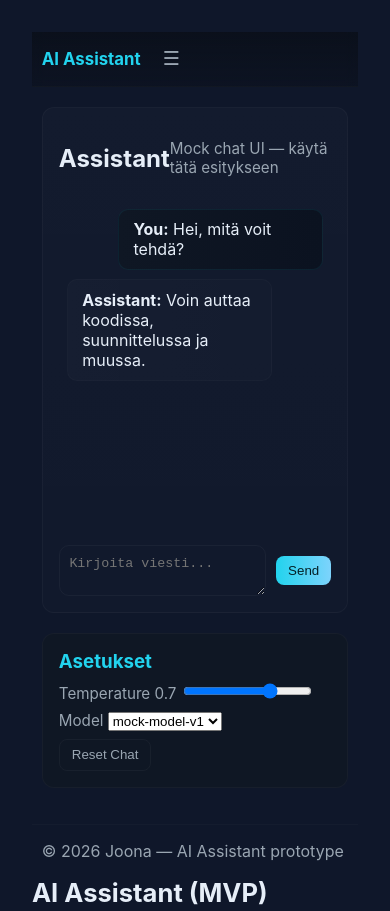
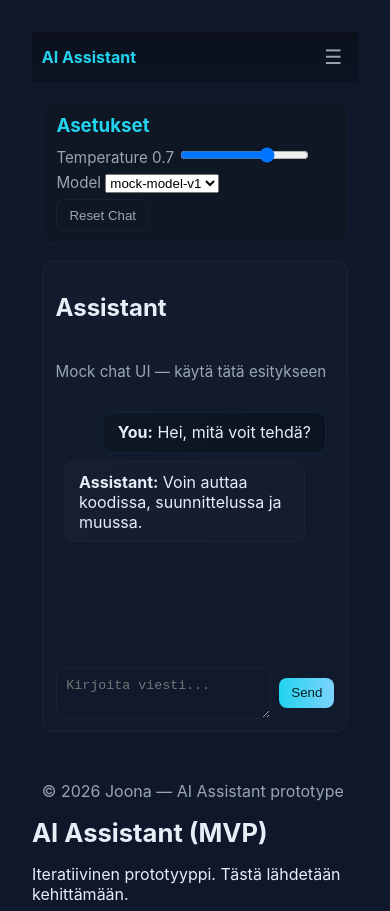
Before and after one commit to jehkis/-ai-assistant-app, a plain HTML site: page index.html in a window 390 px wide. Shown: the top 911 px of the page. Drawn offline with Linux system fonts and the light colour scheme.

Commit message:
Make styles mobile-first; update responsive behavior

```diff
--- a/styles.css
+++ b/styles.css
@@ -2,52 +2,57 @@
   --bg:#0b1220; --card:#0f1724; --muted:#9aa6b2; --accent:#22d3ee; --glass:rgba(255,255,255,0.04);
 }
 *{box-sizing:border-box}
+/* Mobile-first base styles */
 body{margin:0;font-family:Inter,Segoe UI,Roboto,system-ui,Arial;background:linear-gradient(180deg,#07101a 0%,#08121b 100%);color:#e6eef8;min-height:100vh}
-.container{width:min(1100px,94%);margin:0 auto}
+.container{width:94%;max-width:1100px;margin:0 auto}
 .site-header{backdrop-filter:blur(6px);border-bottom:1px solid rgba(255,255,255,0.03);background:linear-gradient(180deg,rgba(8,12,18,0.6),rgba(8,12,18,0.3));position:sticky;top:0;z-index:40}
-.header-inner{display:flex;align-items:center;gap:1rem;padding:0.9rem 0}
-.brand{font-weight:700;color:var(--accent);text-decoration:none;font-size:1.05rem}
-.main-nav{margin-left:auto;display:flex;gap:0.8rem}
-.main-nav a{color:var(--muted);text-decoration:none;padding:0.35rem 0.6rem;border-radius:8px}
+.header-inner{display:flex;align-items:center;gap:0.6rem;padding:0.75rem 0}
+.brand{font-weight:700;color:var(--accent);text-decoration:none;font-size:1rem}
+.menu-toggle{display:inline-block;background:transparent;border:0;color:var(--muted);font-size:1.25rem;margin-left:auto}
+.main-nav{display:none;flex-direction:column;gap:0.25rem;padding:0.5rem 0}
+.main-nav.open{display:flex}
+.main-nav a{color:var(--muted);text-decoration:none;padding:0.5rem;border-radius:8px;display:block}
 .main-nav a.active,.main-nav a:hover{background:var(--glass);color:var(--accent)}
-.menu-toggle{display:none;background:transparent;border:0;color:var(--muted);font-size:1.2rem}
 
-.grid-root{display:grid;grid-template-columns:260px 1fr;gap:1.25rem;padding:1.25rem 0}
-.sidebar{background:var(--card);padding:1rem;border-radius:12px;border:1px solid rgba(255,255,255,0.03)}
+/* Layout: single column on mobile */
+.grid-root{display:block;padding:1rem 0}
+.sidebar{background:var(--card);padding:0.85rem;border-radius:12px;border:1px solid rgba(255,255,255,0.03);margin-bottom:0.9rem}
 .sidebar h3{margin:0 0 0.5rem;color:var(--accent)}
-.sidebar label{display:block;margin:0.5rem 0;color:var(--muted);font-size:0.95rem}
+.sidebar label{display:block;margin:0.4rem 0;color:var(--muted);font-size:0.95rem}
 .btn{display:inline-block;padding:0.45rem 0.75rem;border-radius:8px;border:1px solid rgba(255,255,255,0.04);background:transparent;color:var(--muted);cursor:pointer}
 .btn.primary{background:linear-gradient(90deg,var(--accent),#7dd3fc);color:#042026;border:0}
 .btn.ghost{background:transparent}
 
-.chat-area{background:linear-gradient(180deg,rgba(255,255,255,0.02),rgba(255,255,255,0.01));padding:1rem;border-radius:12px;border:1px solid rgba(255,255,255,0.03);display:flex;flex-direction:column;height:70vh;min-height:420px}
-.chat-header{display:flex;justify-content:space-between;align-items:center;margin-bottom:0.5rem}
+.chat-area{background:linear-gradient(180deg,rgba(255,255,255,0.02),rgba(255,255,255,0.01));padding:0.8rem;border-radius:12px;border:1px solid rgba(255,255,255,0.03);display:flex;flex-direction:column;min-height:56vh}
+.chat-header{display:flex;flex-direction:column;align-items:flex-start;margin-bottom:0.5rem;gap:0.25rem}
 .muted{color:var(--muted);font-size:0.95rem}
-.chat-history{list-style:none;margin:0;padding:0.5rem;overflow:auto;flex:1;display:flex;flex-direction:column;gap:0.6rem}
-.msg{padding:0.6rem 0.9rem;border-radius:10px;max-width:80%}
+.chat-history{list-style:none;margin:0;padding:0.5rem;overflow:auto;flex:1;display:flex;flex-direction:column;gap:0.5rem}
+.msg{padding:0.6rem 0.9rem;border-radius:10px;max-width:92%}
 .msg.user{align-self:flex-end;background:linear-gradient(90deg,#0f1724,#0b1220);border:1px solid rgba(34,211,238,0.08)}
 .msg.bot{align-self:flex-start;background:linear-gradient(90deg,rgba(255,255,255,0.02),rgba(255,255,255,0.01));border:1px solid rgba(255,255,255,0.02)}
-.chat-input{display:flex;gap:0.6rem;margin-top:0.7rem}
+.chat-input{display:flex;gap:0.5rem;margin-top:0.6rem}
 .chat-input textarea{flex:1;padding:0.6rem;border-radius:10px;border:1px solid rgba(255,255,255,0.04);background:transparent;color:inherit;resize:vertical}
 .input-actions{display:flex;align-items:center}
 
-.page-content{padding:1.25rem 0}
-.cards{display:grid;grid-template-columns:repeat(auto-fit,minmax(210px,1fr));gap:1rem}
-.card{background:var(--card);padding:1rem;border-radius:10px;border:1px solid rgba(255,255,255,0.03)}
+.page-content{padding:1rem 0}
+.cards{display:grid;grid-template-columns:1fr;gap:0.9rem}
+.card{background:var(--card);padding:0.9rem;border-radius:10px;border:1px solid rgba(255,255,255,0.03)}
 
 .site-footer{padding:1rem 0;margin-top:1rem;color:var(--muted);border-top:1px solid rgba(255,255,255,0.02)}
 
-@media (max-width:900px){
-  .grid-root{grid-template-columns:1fr;}
-  .sidebar{order:2}
-  .chat-area{order:1;height:60vh}
+/* Larger layouts */
+@media (min-width:900px){
+  .menu-toggle{display:none}
+  .main-nav{display:flex;flex-direction:row;margin-left:auto;gap:0.8rem;padding:0}
+  .grid-root{display:grid;grid-template-columns:260px 1fr;gap:1.25rem;padding:1.25rem 0}
+  .cards{grid-template-columns:repeat(auto-fit,minmax(210px,1fr))}
+  .chat-area{min-height:70vh}
 }
-@media (max-width:640px){
-  .main-nav{position:absolute;left:0;right:0;top:100%;background:var(--card);flex-direction:column;display:none;padding:0.5rem;border-radius:0 0 8px 8px}
-  .main-nav.open{display:flex}
-  .menu-toggle{display:inline-block;margin-left:0.5rem}
-  .header-inner{gap:0.5rem}
+
+@media (min-width:640px) and (max-width:899px){
+  .cards{grid-template-columns:repeat(2,1fr)}
 }
+
 :root{--bg:#0f172a;--text:#e6eef8}
 body{margin:0;font-family:Inter,Segoe UI,Roboto,system-ui;background:var(--bg);color:var(--text);padding:2rem}
 header h1{margin:0 0 1rem;font-size:1.6rem}
```
